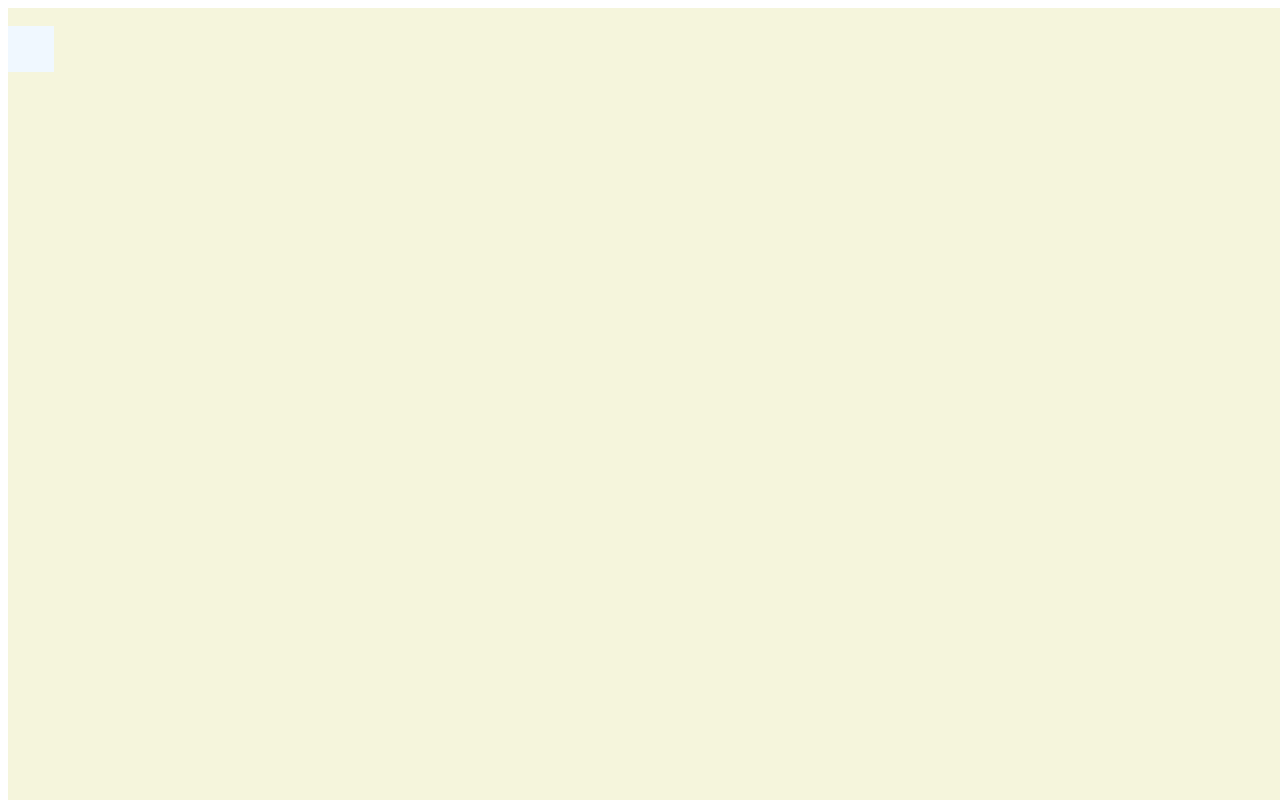
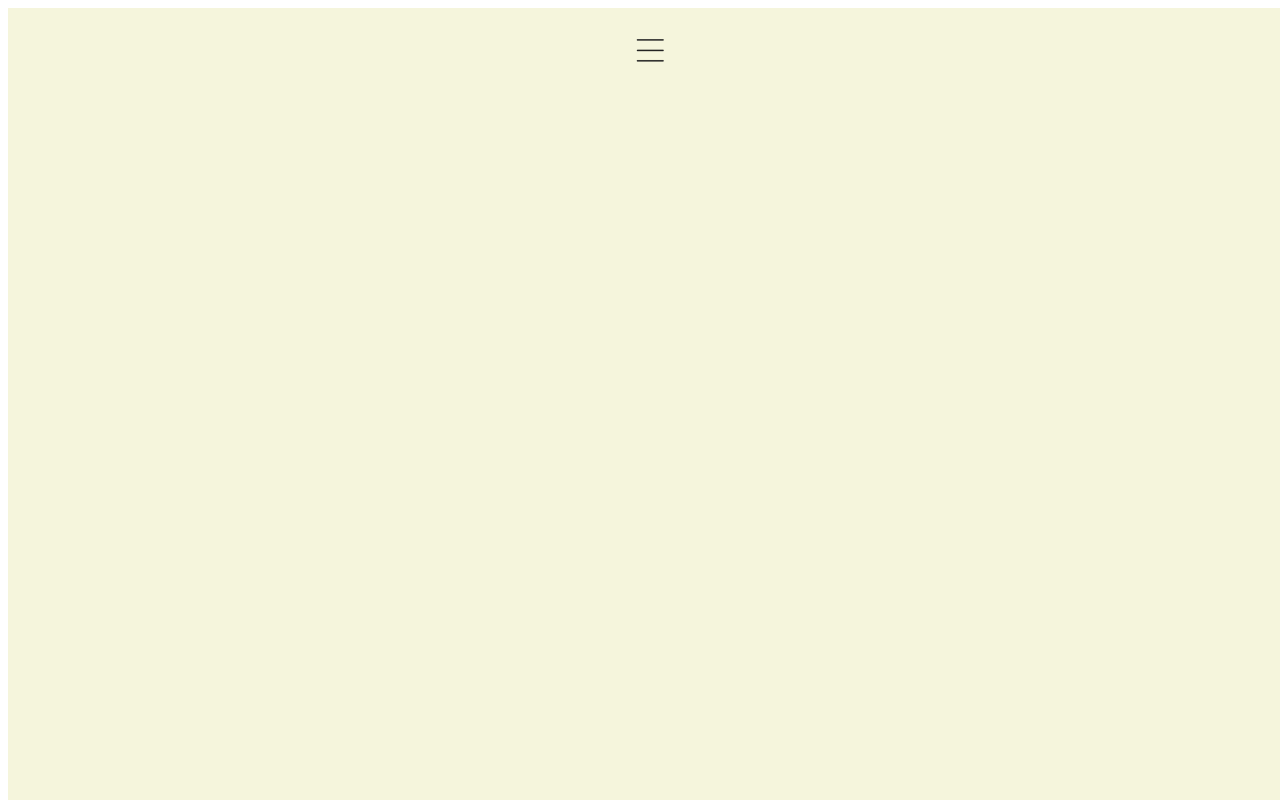
Before and after one commit to jennyhw0122/naver, a plain HTML site: page index.html in a window 1280 px wide. Shown: the top 800 px of the page. Drawn offline with Linux system fonts and the light colour scheme.

Commit message:
Update index.html

```diff
--- a/index.html
+++ b/index.html
@@ -4,7 +4,7 @@
     <meta charset="UTF-8">
     <meta name="viewport" content="width=device-width, initial-scale=1.0">
     <meta http-equiv="X-UA-Compatible" content="IE=edge">
-    <link rel="shortcut icon" type="image/x-icon" href="./favicon.ico">
+    <link rel="shortcut icon" type="image/x-icon" href="favicon.ico">
     <title>NAVER</title>
     <style>
       #body, html{
@@ -22,9 +22,14 @@
 
       #hamburger{
         margin-top: 18px;
-        background-color: aliceblue;
+        background-image: url(./sp_main.png);
         width: 46px;
         height: 46px;
+        display: inline-block;
+        background-repeat: no-repeat;
+        background-position-x: -322px;
+        background-position-y: -176px;
+        background-size: 480px 480px;
       }
       #main{
         height: 2000px;
```
